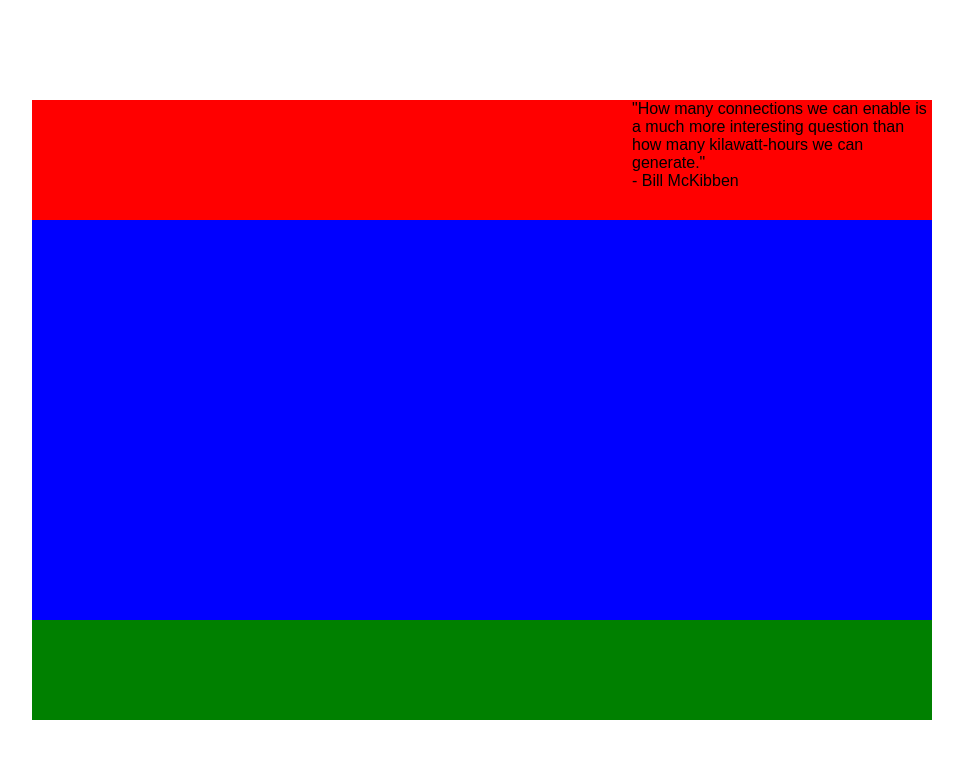
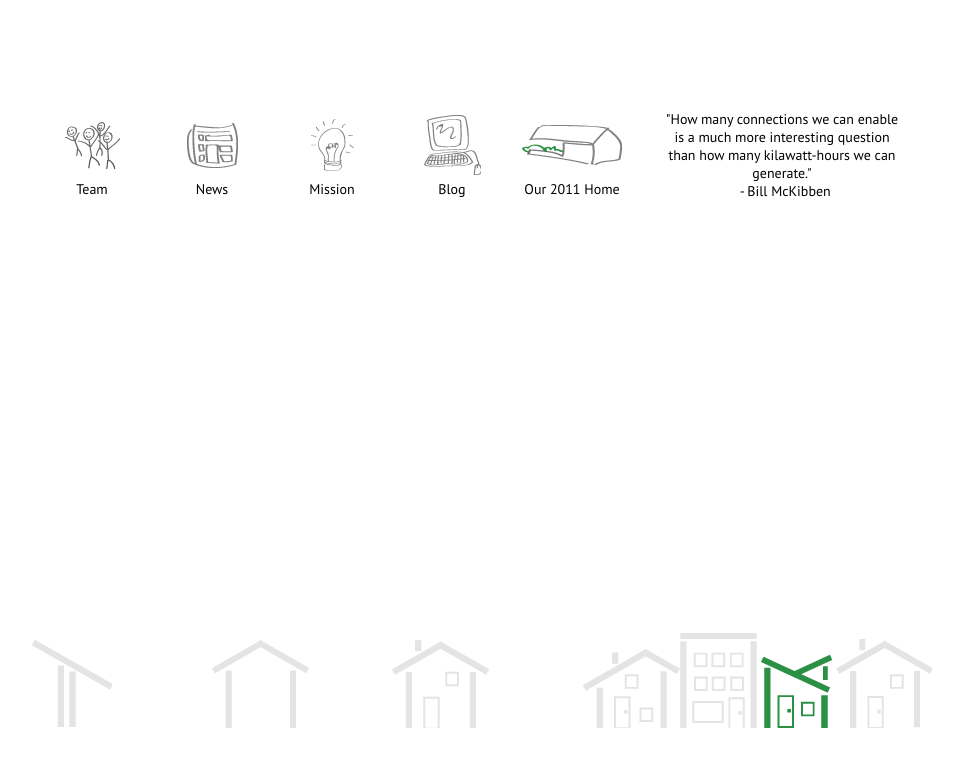
Before and after one commit to willpots/Solar-Decathlon, a WordPress theme: template index.php in a window 1280 px wide. Shown: the top 767 px of the page, without its empty margins (158-1121 px from the left). Run offline with PHP 8.4 and a stand-in for WordPress, Linux system fonts and the light colour scheme; the site name, menu and one post (Sample post) are stand-ins, and other content is empty.

Commit message:
Some overall theme changes.

```diff
--- a/footer.php
+++ b/footer.php
@@ -1,18 +1,12 @@
 
 		</div><!-- #main-section -->
 		<div id="main-footer">
-
+			<div id="footer-image-1" class="footer-image"><img src="<?php bloginfo("stylesheet_directory"); ?>/img/schematics/shelter.png" alt="Shelter" title="Shelter"/></div>
+			<div id="footer-image-2" class="footer-image"><img src="<?php bloginfo("stylesheet_directory"); ?>/img/schematics/house.png" alt="House" title="House"/></div>
+			<div id="footer-image-3" class="footer-image"><img src="<?php bloginfo("stylesheet_directory"); ?>/img/schematics/home.png" alt="Home" title="Home"/></div>
+			<div id="footer-image-4" class="footer-image"><img src="<?php bloginfo("stylesheet_directory"); ?>/img/schematics/community.png" alt="Community" title="Community"/></div>
 		</div><!-- #main-footer -->
 	</div><!-- #container -->
-	<script type="text/javascript">
-		var _gaq = _gaq || [];
-		_gaq.push(['_setAccount', 'UA-20023247-14']);
-		_gaq.push(['_trackPageview']);
-		(function() {
-		var ga = document.createElement('script'); ga.type = 'text/javascript'; ga.async = true;
-		ga.src = ('https:' == document.location.protocol ? 'https://ssl' : 'http://www') + '.google-analytics.com/ga.js';
-		var s = document.getElementsByTagName('script')[0]; s.parentNode.insertBefore(ga, s);
-		})();
-	</script>
+	<?php analytics(); ?>
 </body>
 </html>
--- /dev/null
+++ b/front-page.php
@@ -0,0 +1,5 @@
+<?php get_header(); ?>
+
+<div id="team-picture"><img src="<?php bloginfo("stylesheet_directory"); ?>/img/TeamPhoto.JPG" alt="Team Middlebury 2013" title="Team Middlebury 2013"></div>
+<div id="main-sidebar"></div>
+<?php get_footer(); ?>
--- /dev/null
+++ b/functions.php
@@ -0,0 +1,21 @@
+<?php
+
+function analytics() { ?>
+	<script type="text/javascript">
+		var _gaq = _gaq || [];
+		_gaq.push(['_setAccount', 'UA-20023247-14']);
+		_gaq.push(['_trackPageview']);
+		(function() {
+		var ga = document.createElement('script'); ga.type = 'text/javascript'; ga.async = true;
+		ga.src = ('https:' == document.location.protocol ? 'https://ssl' : 'http://www') + '.google-analytics.com/ga.js';
+		var s = document.getElementsByTagName('script')[0]; s.parentNode.insertBefore(ga, s);
+		})();
+	</script>
+<?php }
+
+
+
+
+
+
+?>
--- a/header.php
+++ b/header.php
@@ -6,11 +6,11 @@
 	<meta name="author" content="" />
 	<meta name="description" content="" />
 	<meta name="keywords" content="" />
+	<link href="http://fonts.googleapis.com/css?family=PT+Sans:400,700" rel="stylesheet" type="text/css">
+	<link rel="stylesheet" type="text/css" href="<?php bloginfo("stylesheet_url"); ?>" media="all" />
 
-	<link rel="stylesheet" type="text/css" href="<?php bloginfo('stylesheet_url'); ?>" media="all" />
-
-	<script type="text/javascript" src="<?php bloginfo('stylesheet_directory'); ?>/libs/jquery.js" /></script>
-	<script type="text/javascript" src="<?php bloginfo('stylesheet_directory'); ?>/js/script.js" /></script>
+	<script type="text/javascript" src="<?php bloginfo("stylesheet_directory"); ?>/libs/jquery.js" /></script>
+	<script type="text/javascript" src="<?php bloginfo("stylesheet_directory"); ?>/js/script.js" /></script>
 	<script type="text/javascript">
 
 	</script>
@@ -22,18 +22,32 @@
 			<div id="main-quotation">
 				<div id="quote-body">
 				"How many connections we can enable is a much more interesting question than how many kilawatt-hours we can generate."
-
 				</div>
 				<div id="quote-author">
-					 - Bill McKibben
+				&nbsp;&nbsp;- Bill McKibben
 				</div>
 			</div>
 			<div id="main-nav">
-				<div class="nav-button"></div>
-				<div class="nav-button"></div>
-				<div class="nav-button"></div>
-				<div class="nav-button"></div>
-				<div class="nav-button"></div>
+				<a id="team-button" class="nav-button" href="">
+					<div id="team-image" class="button-image"></div>
+					<div class="button-text">Team</div>
+				</a>
+				<a id="news-button" class="nav-button" href="">
+					<div id="news-image" class="button-image"></div>
+					<div class="button-text">News</div>
+				</a>
+				<a id="mission-button" class="nav-button" href="">
+					<div id="mission-image" class="button-image"></div>
+					<div class="button-text">Mission</div>
+				</a>
+				<a id="blog-button" class="nav-button" href="">
+					<div id="blog-image" class="button-image"></div>
+					<div class="button-text">Blog</div>
+				</a>
+				<a id="sr-button" class="nav-button" href="http://solardecathlon.middlebury.edu">
+					<div id="sr-image" class="button-image"></div>
+					<div class="button-text">Our 2011 Home</div>
+				</a>
 			</div>
 		</div>
 		<div id="main-section">
--- a/style.css
+++ b/style.css
@@ -530,7 +530,7 @@ table {
 	green = rgba(43,144,53,0);
 */
 html, body {
-
+	font-family: 'PT Sans', sans-serif;
 }
 #container {
 	width: 900px;
@@ -538,7 +538,6 @@ html, body {
 }
 #main-header {
 	height: 120px;
-	background:red;
 }
 #main-nav {
 
@@ -548,20 +547,74 @@ html, body {
 	width: 100px;
 	height: 100px;
 	padding: 10px;
+	text-align: center;
+	color: black;
+	text-decoration: none;
+	font-size: 14px;
 }
-.nav-button:hover {
-	background:black;
+.button-image {
+	height: 70px;
+	background-repeat: no-repeat;
+	background-position: center center;
 }
+#team-image {
+	background-image: url('img/icons/team.png');
+}
+#news-image {
+	background-image: url('img/icons/news.png');
+}
+#mission-image {
+	background-image: url('img/icons/mission.png');
+}
+#blog-image {
+	background-image: url('img/icons/blog.png');
+}
+#sr-image {
+	background-image: url('img/icons/SR.png');
+}
+
 #main-section {
 	height: 400px;
-	background:blue;
+
 }
 #main-quotation {
+	font-size: 14px;
 	float: right;
-	width:300px;
+	width:240px;
+	padding: 10px 30px;
+	text-align: center;
 }
 #main-footer {
 	height: 100px;
-	background: green;
+	padding: 10px;
+	position: relative;
 
 }
+.footer-image {
+	display: inline-block;
+	position: absolute;
+}
+#footer-image-1 {
+	padding-top:10px;
+	left: 0;
+}
+#footer-image-2 {
+	padding-top:10px;
+	left: 180px;
+}
+#footer-image-3 {
+	padding-top:10px;
+	left: 360px;
+}
+#footer-image-4 {
+	right: 0;
+}
+#team-picture {
+	float: left;
+}
+#main-sidebar {
+	float: left;
+	width: 300px;
+	background:rgb(229,229,229);
+	height: 400px;
+}
```
Also changed, not shown: img/TeamPhoto.JPG (added).
